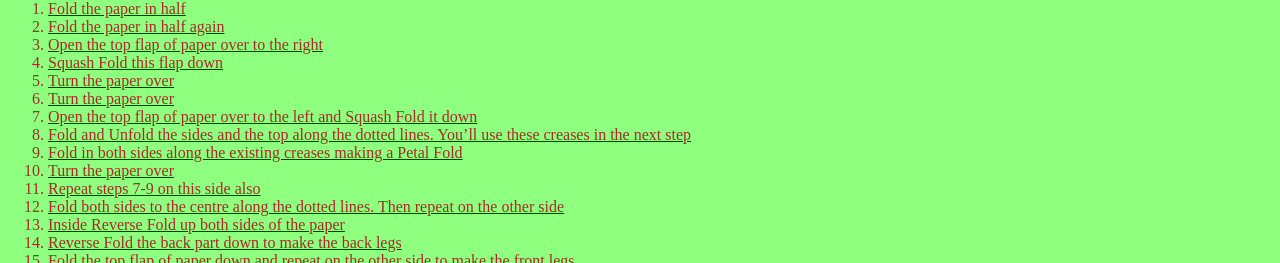
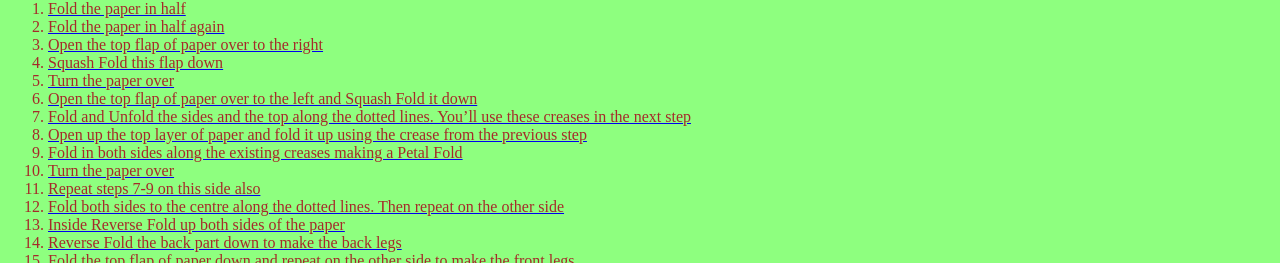
Before and after one commit to RaushanKumar930/Project_49, a plain HTML site: page index.html in a window 1280 px wide. Shown: the part 537-800 px from the top of the page. Drawn offline with Linux system fonts and the light colour scheme.

Commit message:
Update index.html

```diff
--- a/index.html
+++ b/index.html
@@ -53,9 +53,9 @@
         <a href="camelImg/camel3.webp"><li>Open the top flap of paper over to the right</li></a>
         <a href="camelImg/camel4.webp"><li>Squash Fold this flap down</li></a>
         <a href="camelImg/camel5.webp"><li>Turn the paper over</li></a>
-        <a href="camelImg/camel6.webp"><li>Turn the paper over</li></a>
-        <a href="camelImg/camel7.webp"><li>Open the top flap of paper over to the left and Squash Fold it down</li></a>
-        <a href="camelImg/camel8.webp"><li>Fold and Unfold the sides and the top along the dotted lines. You’ll use these creases in the next step</li></a>
+        <a href="camelImg/camel6.webp"><li>Open the top flap of paper over to the left and Squash Fold it down</li></a>
+        <a href="camelImg/camel7.webp"><li>Fold and Unfold the sides and the top along the dotted lines. You’ll use these creases in the next step</li></a>
+        <a href="camelImg/camel8.webp"><li>Open up the top layer of paper and fold it up using the crease from the previous step</li></a>
         <a href="camelImg/camel9.webp"><li>Fold in both sides along the existing creases making a Petal Fold</li></a>
         <a href="camelImg/camel10.webp"><li>Turn the paper over</li></a>
         <a href="camelImg/camel11.webp"><li>Repeat steps 7-9 on this side also</li></a>
```
